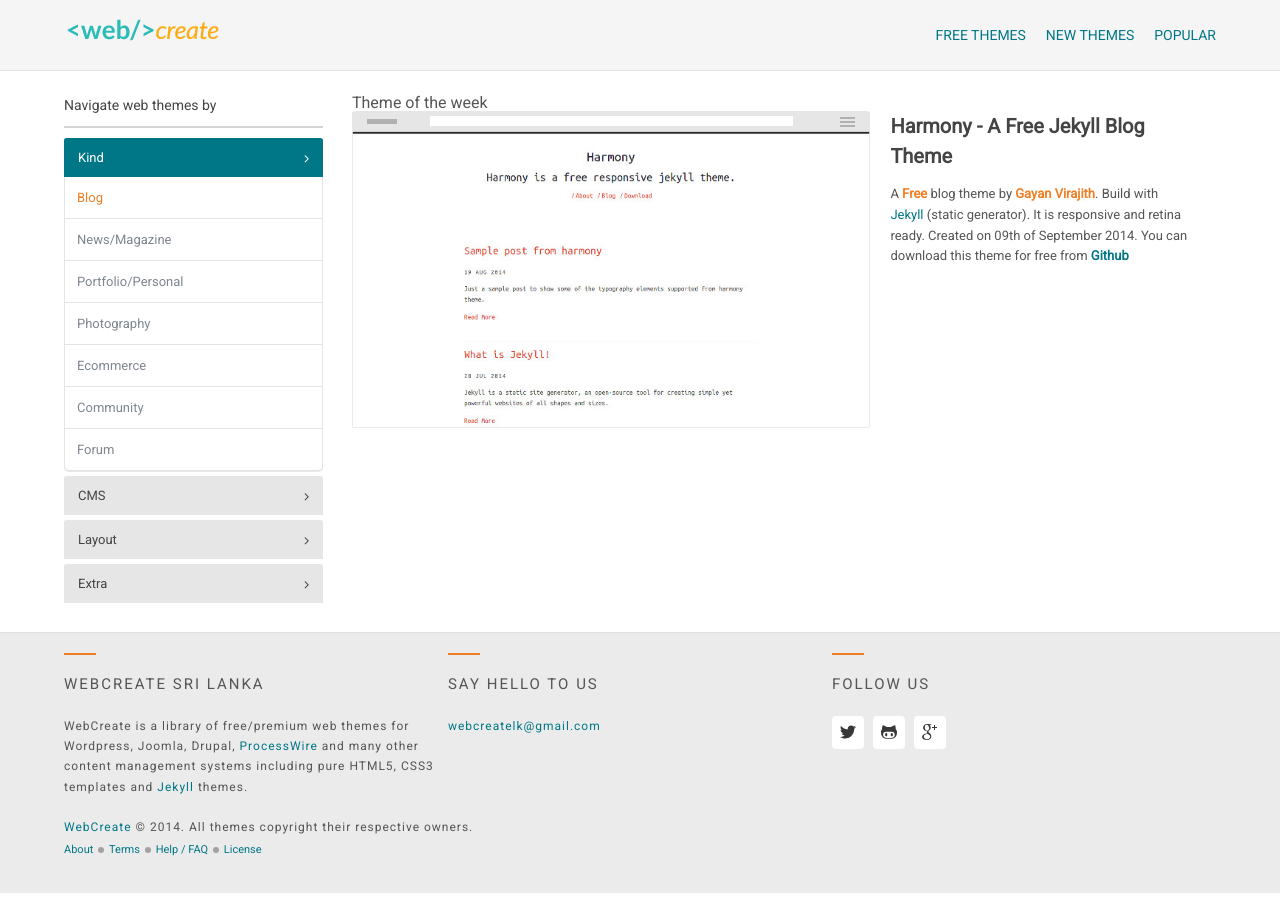
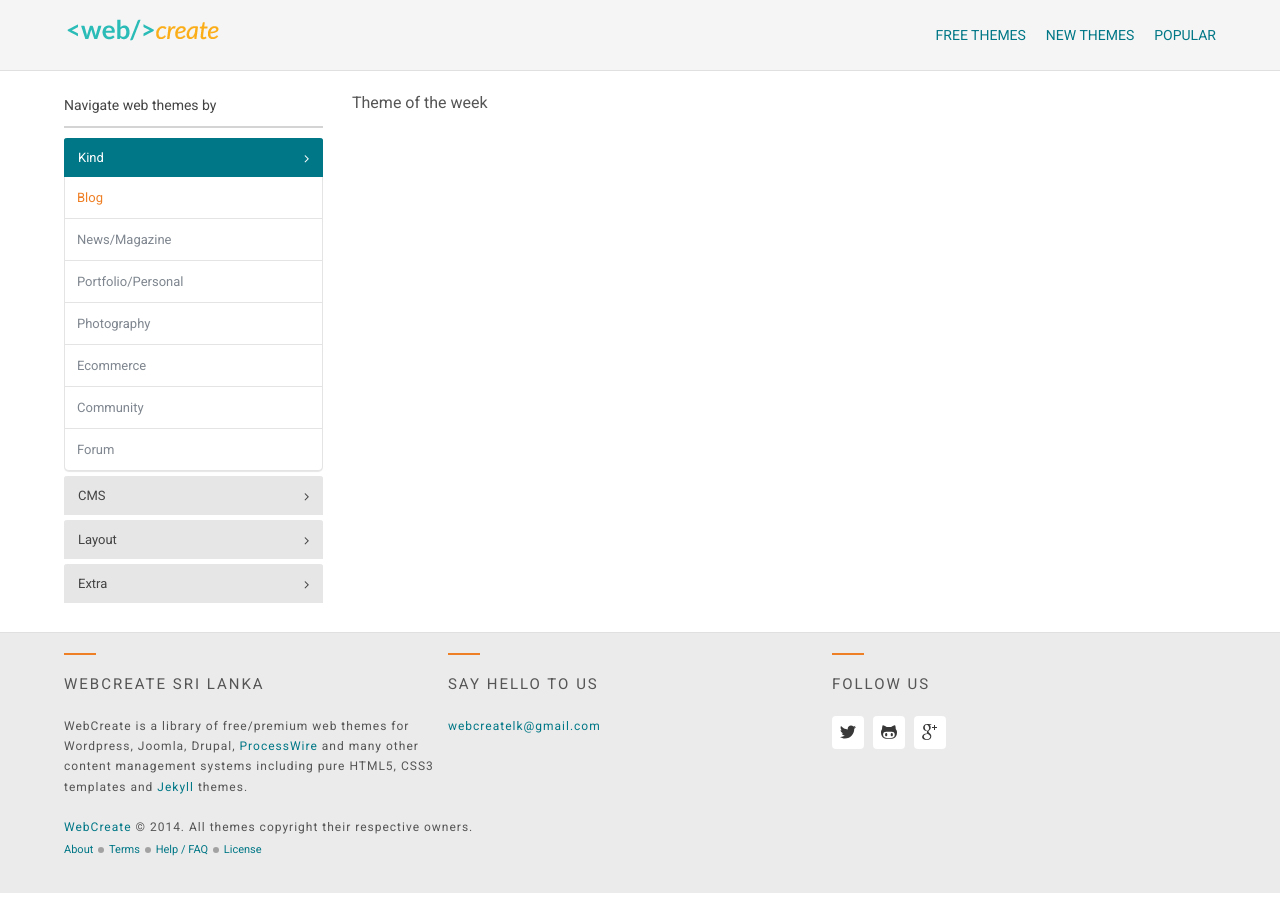
Before and after one commit to web-create/web-create.github.io, a Jekyll site: the page built from blog-themes/index.html, in a window 1280 px wide. Built offline with Jekyll 4.4.1, drawn with Linux system fonts in a browser that asks for light colours.

Commit message:
featured partial check

```diff
--- a/blog-themes/index.html
+++ b/blog-themes/index.html
@@ -10,25 +10,6 @@ title: Blogs
 		<div class="detail-content-heading">
 			Theme of the week
 		</div>
-		<div class="featured-theme">
-	<div class="featured-theme-img">
-		<div class="browser-frame-big">
-			<span class="btn-set"></span>
-			<span class="textbar"></span>
-			<span class="menubar one"></span>
-			<span class="menubar two"></span>
-			<span class="menubar three"></span>
-		</div>
-		<a href="#0">
-			<img src="{{ "/thumbnails/harmony-thumb.jpg" | prepend: site.baseurl | prepend: site.url }}">
-		</a>
-	</div>
-	<div class="featured-theme-info">
-		<h1>Harmony - A Free Jekyll Blog Theme</h1>
-		<p>
-			A <strong>Free</strong> blog theme by <strong>Gayan Virajith</strong>. Build with <a href="#0">Jekyll</a> (static generator). It is responsive and retina ready. Created on 09th of September 2014. You can download this theme for free from <a class="bold" href="#0" target="_blank">Github</a>
-		</p>
+
 	</div>
 </div>
-	</div>
-</div>
```
